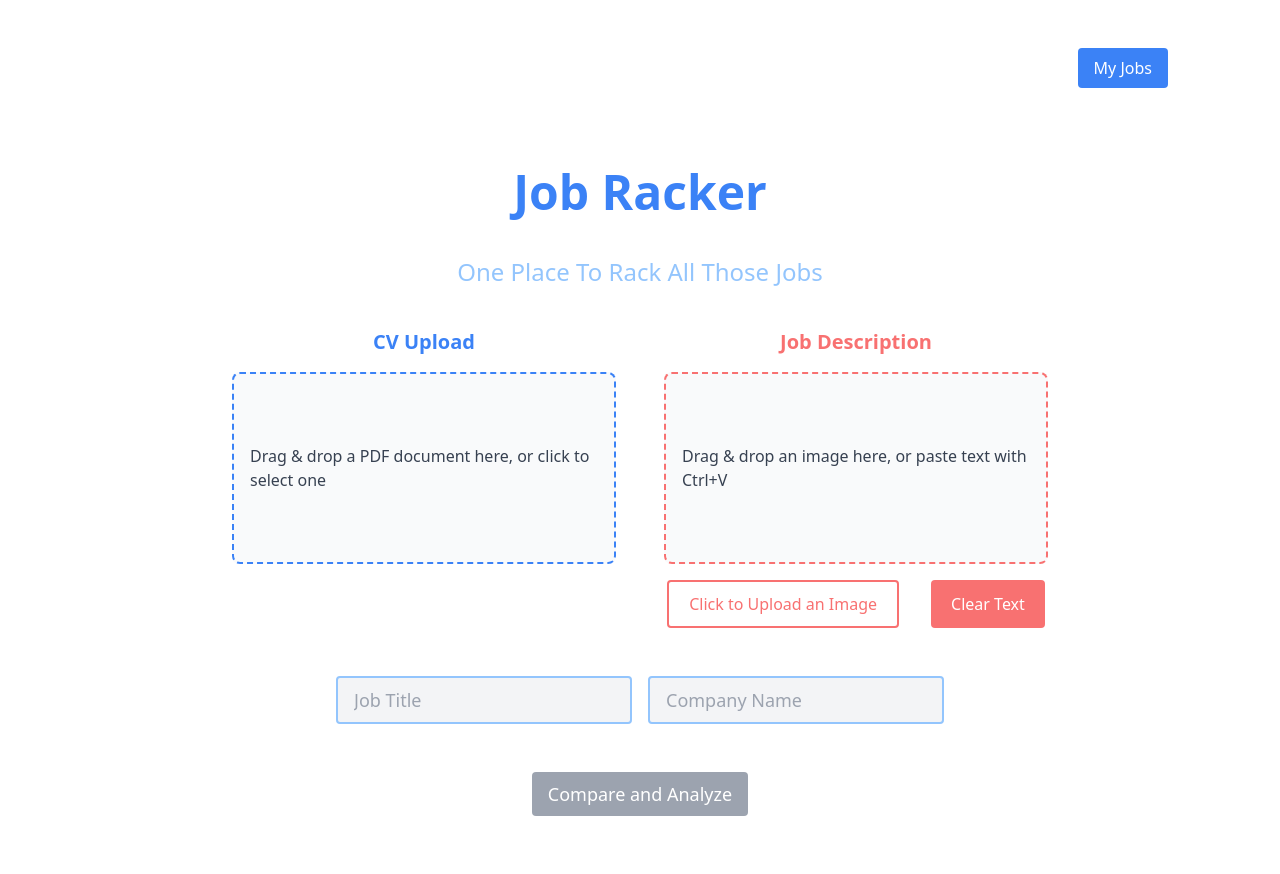
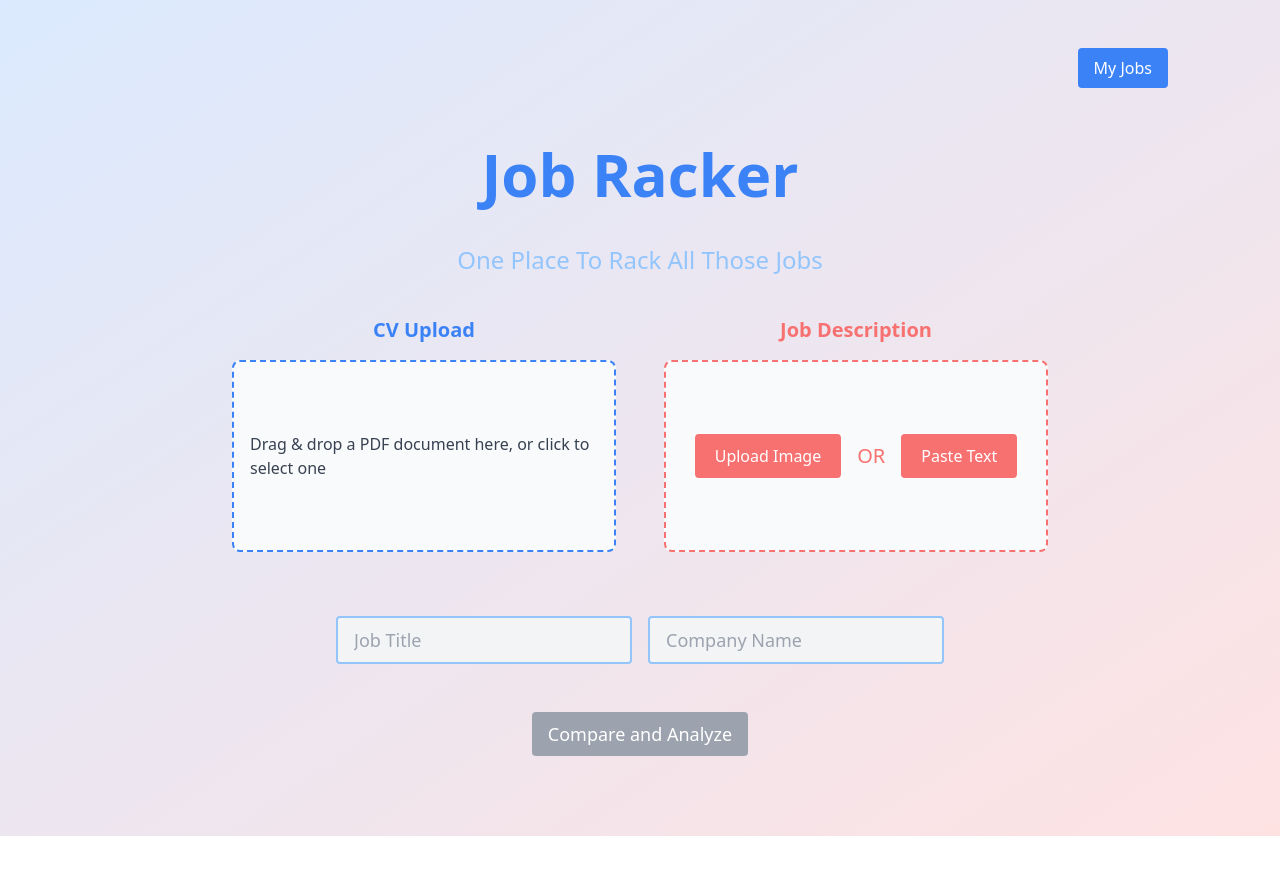
Before and after one commit to sukhjeetChauhan/Job-Racker, a React (Vite) app in the folder Job-Racker-React/: page / in a window 1280 px wide. Shown: the top 874 px of the page. After the commit the page ends 836 px from the top, so only its background shows below. Built offline with nearby package versions, Linux system fonts and the light colour scheme.

Commit message:
changes to job description uploader setup

```diff
--- a/Job-Racker-React/src/Components/Home/Title.tsx
+++ b/Job-Racker-React/src/Components/Home/Title.tsx
@@ -1,7 +1,7 @@
 export default function Title() {
   return (
     <>
-      <h1 className="text-center text-5xl text-blue-500 font-bold mt-8">
+      <h1 className="text-center text-6xl text-blue-500 font-bold mt-2">
         Job Racker
       </h1>
       <h2 className="capitalize text-blue-300 text-2xl text-center mt-10">
--- a/Job-Racker-React/src/Components/Home/Uploader.tsx
+++ b/Job-Racker-React/src/Components/Home/Uploader.tsx
@@ -55,6 +55,7 @@ export default function Uploader() {
 
       // Handle successful response
       setResult(response.data)
+      // console.log(response.data)
     } catch (error) {
       console.error('Error submitting data:', error)
       setResult({ error: 'Failed to process your request' })
@@ -140,7 +141,7 @@ export default function Uploader() {
         </button>
       )}
       {result && (
-        <div className="w-4/5 p-12 bg-blue-100 rounded">
+        <div className="w-4/5 p-12 bg-blue-100 rounded shadow-lg">
           <h2 className="text-2xl font-semibold text-blue-500 mb-8">Result</h2>
           {'error' in result ? (
             <p style={{ color: 'red' }}>{result.error}</p>
--- a/Job-Racker-React/src/Components/Home/uploader-Subcomponent/JobDescUploader.tsx
+++ b/Job-Racker-React/src/Components/Home/uploader-Subcomponent/JobDescUploader.tsx
@@ -1,4 +1,4 @@
-import { useCallback, ClipboardEvent } from 'react'
+import { useCallback, useState } from 'react'
 import { useDropzone } from 'react-dropzone'
 
 interface JobDescUploaderProps {
@@ -14,7 +14,7 @@ export default function JobDescUploader({
   pastedText,
   setPastedText,
 }: JobDescUploaderProps) {
-  // const [file, setFile] = useState<File | null>(null)
+  const [jobText, setJobText] = useState<boolean | null>(null)
 
   const onDrop = useCallback(
     (acceptedFiles: File[]) => {
@@ -26,20 +26,19 @@ export default function JobDescUploader({
     [setJobDescFile]
   )
 
-  const onPaste = (event: ClipboardEvent<HTMLDivElement>) => {
-    // Handle pasted text
-    const text = event.clipboardData.getData('Text')
-    if (text) {
-      setPastedText(text)
-    }
-  }
+  // const onPaste = (event: ClipboardEvent<HTMLDivElement>) => {
+  //   // Handle pasted text
+  //   const text = event.clipboardData.getData('Text')
+  //   if (text) {
+  //     setPastedText(text)
+  //   }
+  // }
 
-  const { getRootProps, getInputProps, open } = useDropzone({
+  const { getRootProps, getInputProps } = useDropzone({
     onDrop,
     accept: {
       'image/*': ['.jpeg', '.jpg', '.png', '.gif'], // Accepting image file types
     },
-    noClick: true, // Disable automatic file dialog on click
   })
 
   return (
@@ -47,29 +46,52 @@ export default function JobDescUploader({
       <h2 className="text-red-400 capitalize text-xl font-semibold">
         Job Description
       </h2>
+      <div className="flex items-center justify-center w-96 h-48 border-2 border-dashed border-red-400 rounded-lg bg-gray-50 text-gray-700 p-4 overflow-y-auto">
+        {jobText === null && (
+          <div className="flex gap-4 items-center">
+            <button
+              onClick={() => setJobText(false)}
+              className="px-[20px] py-[10px] bg-red-400 text-white rounded cursor-pointer"
+            >
+              Upload Image
+            </button>
+            <p className="text-red-400 uppercase text-xl">OR</p>
+            <button
+              onClick={() => setJobText(true)}
+              className="px-[20px] py-[10px] bg-red-400 text-white rounded cursor-pointer"
+            >
+              Paste Text
+            </button>
+          </div>
+        )}
+
+        {/* text area */}
+        {jobText && (
+          <textarea
+            name="jobDesc"
+            className="w-full h-full bg-transparent"
+            value={pastedText}
+            onChange={(e) => setPastedText(e.target.value)}
+          ></textarea>
+        )}
+
         {/* Dropzone Area */}
+        {!jobText && jobText !== null && (
           <div
             {...getRootProps()}
-        onPaste={onPaste}
-        className="flex items-center justify-center w-96 h-48 border-2 border-dashed border-red-400 rounded-lg bg-gray-50 text-gray-700 cursor-text p-4 overflow-y-auto"
+            className="cursor-pointer h-full w-full flex items-center justify-center"
           >
             <input {...getInputProps()} />
-        {!pastedText && (
-          <p>Drag & drop an image here, or paste text with Ctrl+V</p>
+            {!jobDescFile && <p>Drag & drop your Job image here</p>}
+            {jobDescFile && <p>Uploaded file: {jobDescFile.name}</p>}
+            {/* {pastedText && <p>{pastedText}</p>} */}
+          </div>
         )}
-        {jobDescFile && <p>Uploaded file: {jobDescFile.name}</p>}
-        {pastedText && <p>{pastedText}</p>}
       </div>
-
       <div className="flex gap-8">
         {/* Separate Button for File Upload */}
-        <button
-          type="button"
-          onClick={open}
-          className="px-[20px] py-[10px] border-red-400 border-2 text-red-400 rounded cursor-pointer"
-        >
-          Click to Upload an Image
-        </button>
+
+        {jobText && (
           <button
             type="button"
             onClick={() => setPastedText('')}
@@ -77,6 +99,17 @@ export default function JobDescUploader({
           >
             Clear Text
           </button>
+        )}
+
+        {jobText !== null && (
+          <button
+            type="button"
+            onClick={() => setJobText(null)}
+            className="px-[20px] py-[10px] bg-red-400 text-white rounded cursor-pointer"
+          >
+            Reset
+          </button>
+        )}
       </div>
     </div>
   )
--- a/Job-Racker-React/src/Pages/Home.tsx
+++ b/Job-Racker-React/src/Pages/Home.tsx
@@ -4,7 +4,7 @@ import NavigateJobsPage from '../Components/NavigateJobsPage'
 
 export default function Home() {
   return (
-    <div className="w-full px-16 flex flex-col justify-center items-center">
+    <div className="w-full px-16 flex flex-col justify-center items-center bg-gradient-to-br from-blue-100 to-red-100">
       <NavigateJobsPage />
       <Title />
       <Uploader />
```
Also changed, not shown: 1 other file (tests, documents, lock files or other folders). Lines whose indentation alone changed are shown as unchanged.
